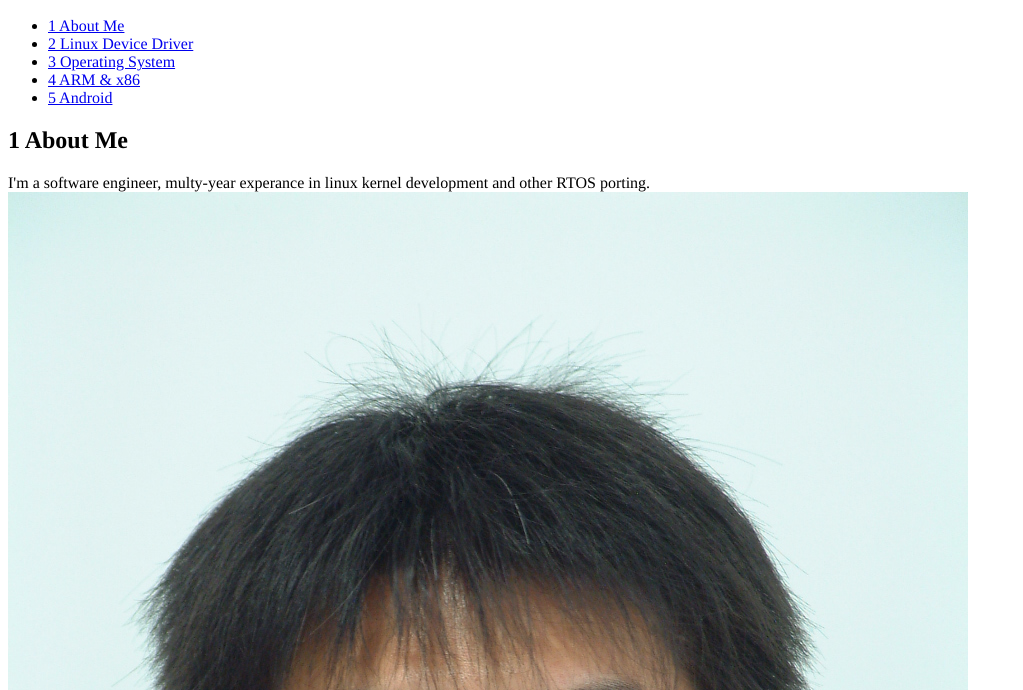
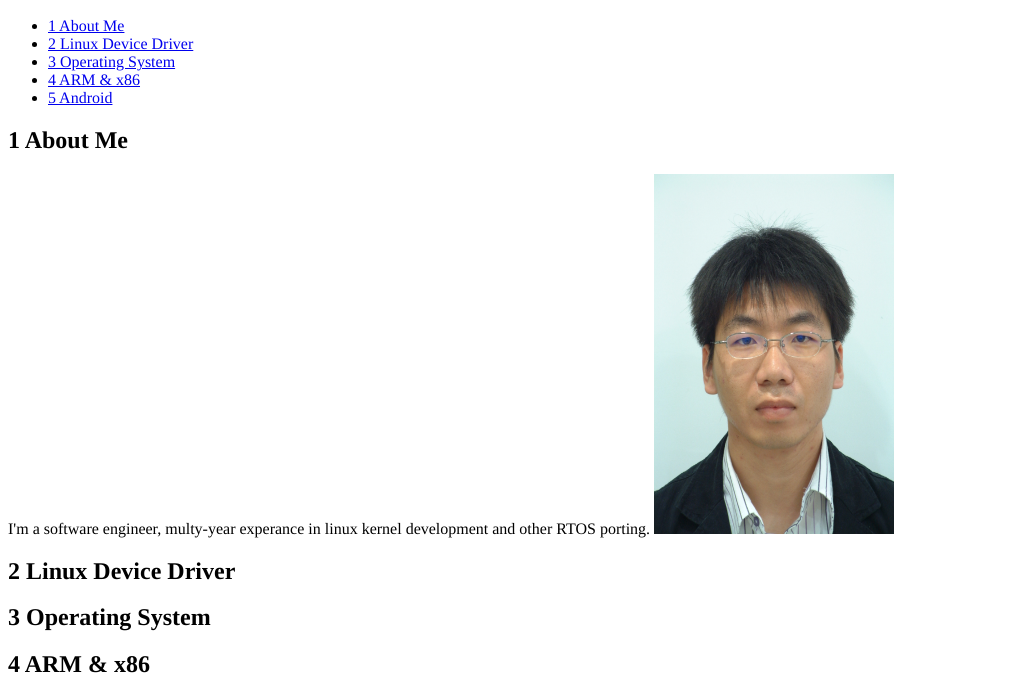
Before and after one commit to yannik520/yannik520.github.com, a plain HTML site: page index.html in a window 1280 px wide. Shown: the part 110-800 px from the top of the page, without its empty margins (0-1023 px from the left). Drawn offline with Linux system fonts and the light colour scheme.

Commit message:
Update index.html

```diff
--- a/index.html
+++ b/index.html
@@ -91,7 +91,7 @@ lang="en" xml:lang="en">
 <div class="outline-text-2" id="text-1">
 
 <p>I'm a software engineer, multy-year experance in linux kernel development and other RTOS porting.
-<a href="#sec-1"><img src="yannik_li.JPG"/></a>
+<a href="#sec-1"><img src="yannik_li.JPG" width="240" height="360"/></a>
 </p>
 </div>
 
```
